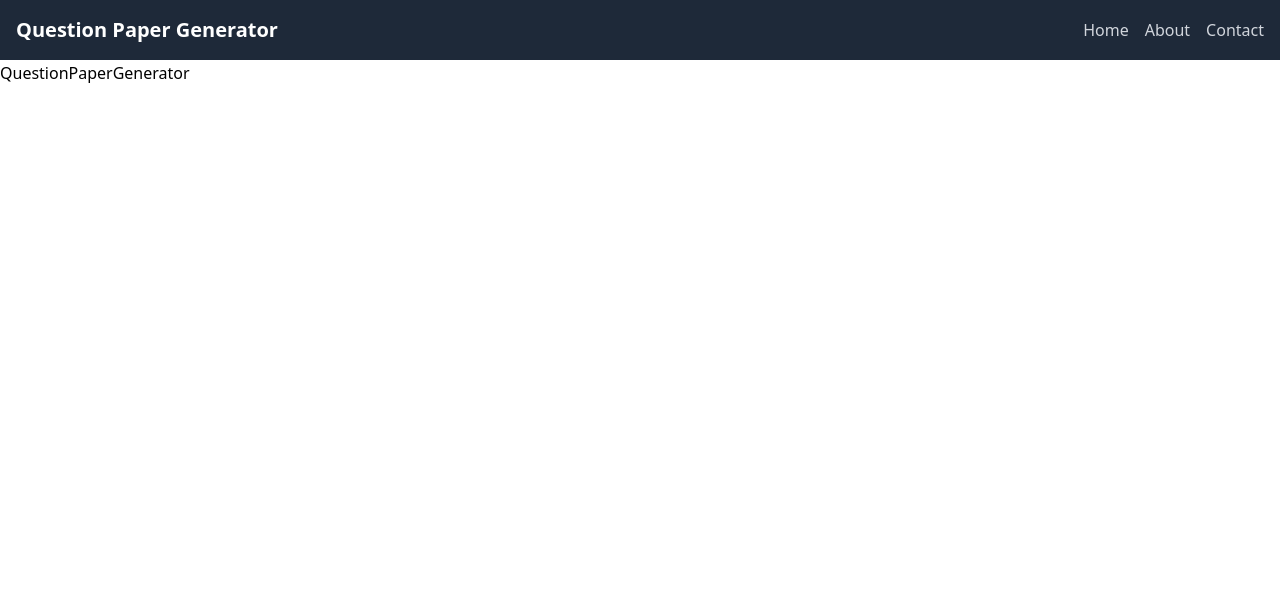
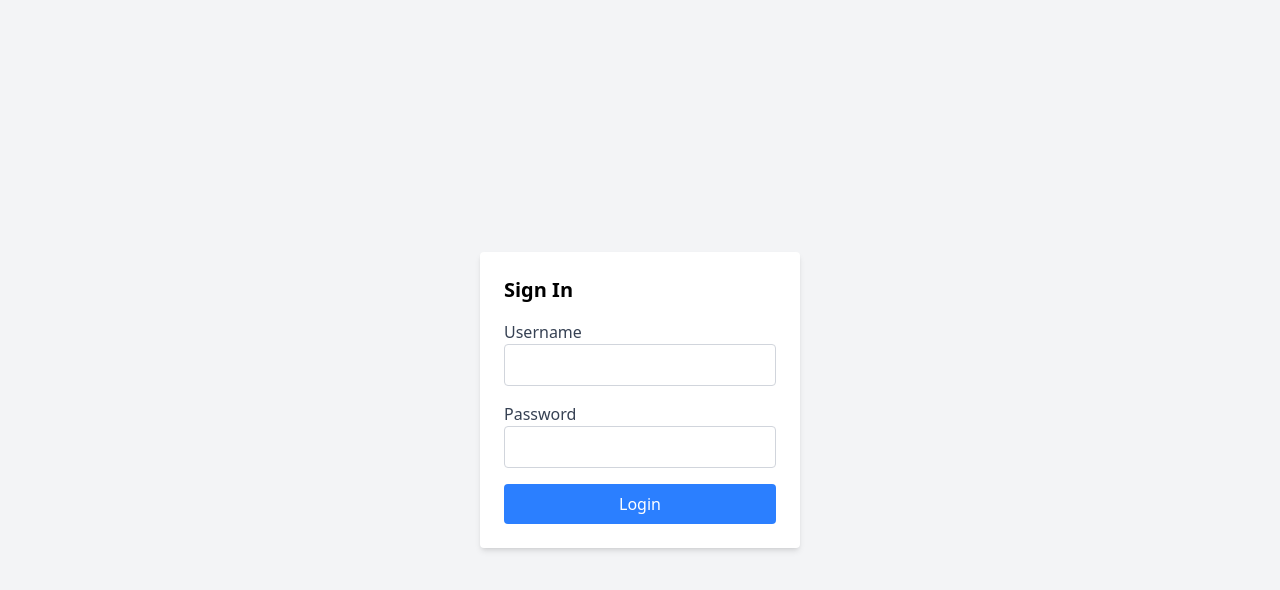
Before and after one commit to jaisanth123/Question_Paper_Generator, a React (Vite) app in the folder frontend/: page / in a window 1280 px wide. Shown: the top 590 px of the page. Built offline with nearby package versions, Linux system fonts and the light colour scheme.

Commit message:
lgoin and tabwitch done

```diff
--- a/frontend/src/App.jsx
+++ b/frontend/src/App.jsx
@@ -1,17 +1,41 @@
 // frontend/src/App.jsx
-import { useState } from "react";
+import { useEffect, useState } from "react";
 import NavBar from "./components/NavBar";
 import QuestionPaperGenerator from "./components/QuestionPaperGenerator";
-import UserActivityTracker from "./components/UserActivityTracker";
+import UserActivityTracker from "./components/utils/UserActivityTracker";
+import SignIn from "./components/auth/SignIn";
 
 function App() {
-  const [count, setCount] = useState(0);
+  const [isAuthenticated, setIsAuthenticated] = useState(false);
+
+  const handleLogin = () => {
+    setIsAuthenticated(true);
+  };
+
+  useEffect(() => {
+    const token = sessionStorage.getItem("jwtToken");
+    if (token) {
+      const decodedToken = JSON.parse(atob(token));
+      // Check if the token is expired
+      if (decodedToken.exp < Date.now()) {
+        sessionStorage.removeItem("jwtToken"); // Remove expired token
+      } else {
+        setIsAuthenticated(true); // Token is valid
+      }
+    }
+  }, []);
 
   return (
     <div className="w-full min-h-screen">
-      <NavBar />
-      <UserActivityTracker /> {/* Add the UserActivityTracker component here */}
-      <QuestionPaperGenerator />
+      {isAuthenticated ? (
+        <>
+          <NavBar />
+          <UserActivityTracker />
+          <QuestionPaperGenerator />
+        </>
+      ) : (
+        <SignIn onLogin={handleLogin} />
+      )}
     </div>
   );
 }
--- a/frontend/src/components/QuestionPaperGenerator.jsx
+++ b/frontend/src/components/QuestionPaperGenerator.jsx
@@ -1,7 +1,13 @@
 import React from "react";
 
 const QuestionPaperGenerator = () => {
-  return <div>QuestionPaperGenerator</div>;
+  return (
+    <div className="bg-white p-4 rounded shadow-md w-full max-w-md">
+      <h2 className="text-xl font-bold">Question Paper Generator</h2>
+      {/* Add your question paper generation logic here */}
+      <p>This is where the question paper generation will take place.</p>
+    </div>
+  );
 };
 
 export default QuestionPaperGenerator;
--- a/frontend/src/components/UserActivityTracker.jsx
+++ /dev/null
@@ -1,40 +0,0 @@
-// frontend/src/components/UserActivityTracker.jsx
-import React, { useEffect, useRef } from "react";
-
-const UserActivityTracker = () => {
-  const ref = useRef();
-
-  useEffect(() => {
-    const observer = new IntersectionObserver(
-      ([entry]) => {
-        if (entry.isIntersecting) {
-          console.log("User  is a  back in the viewport");
-        } else {
-          console.log("User is out of the viewport");
-        }
-      },
-      {
-        threshold: 0.1, // Trigger when 10% of the element is visible
-      }
-    );
-
-    if (ref.current) {
-      observer.observe(ref.current);
-    }
-
-    // Cleanup observer on component unmount
-    return () => {
-      if (ref.current) {
-        observer.unobserve(ref.current);
-      }
-    };
-  }, []);
-
-  return (
-    <div ref={ref} style={{ height: "1px" }}>
-      {/* Invisible element to track visibility */}
-    </div>
-  );
-};
-
-export default UserActivityTracker;
--- /dev/null
+++ b/frontend/src/components/auth/SignIn.jsx
@@ -0,0 +1,63 @@
+// frontend/src/components/SignIn.jsx
+import React, { useState } from "react";
+
+const SignIn = ({ onLogin }) => {
+  const [username, setUsername] = useState("");
+  const [password, setPassword] = useState("");
+  const [error, setError] = useState("");
+
+  const handleSubmit = (e) => {
+    e.preventDefault();
+    // Hardcoded credentials
+    if (username === "jai" && password === "1234") {
+      // Create a simple JWT token (for demonstration purposes)
+      const token = btoa(
+        JSON.stringify({ username, exp: Date.now() + 3600000 })
+      ); // Expires in 1 hour
+      sessionStorage.setItem("jwtToken", token); // Store token in session storage
+      onLogin(); // Call the onLogin function passed as a prop
+    } else {
+      setError("Invalid username or password");
+    }
+  };
+
+  return (
+    <div className="flex items-center justify-center min-h-screen bg-gray-100">
+      <form
+        onSubmit={handleSubmit}
+        className="bg-white p-6 rounded shadow-md w-80"
+      >
+        <h2 className="text-xl font-bold mb-4">Sign In</h2>
+        {error && <p className="text-red-500">{error}</p>}
+        <div className="mb-4">
+          <label className="block text-gray-700">Username</label>
+          <input
+            type="text"
+            value={username}
+            onChange={(e) => setUsername(e.target.value)}
+            className="border border-gray-300 p-2 w-full rounded"
+            required
+          />
+        </div>
+        <div className="mb-4">
+          <label className="block text-gray-700">Password</label>
+          <input
+            type="password"
+            value={password}
+            onChange={(e) => setPassword(e.target.value)}
+            className="border border-gray-300 p-2 w-full rounded"
+            required
+          />
+        </div>
+        <button
+          type="submit"
+          className="bg-blue-500 text-white p-2 rounded w-full"
+        >
+          Login
+        </button>
+      </form>
+    </div>
+  );
+};
+
+export default SignIn;
--- /dev/null
+++ b/frontend/src/components/utils/PopupNotification.jsx
@@ -0,0 +1,20 @@
+// frontend/src/components/PopupNotification.jsx
+import React from "react";
+
+const PopupNotification = ({ message, onClose }) => {
+  return (
+    <div className="fixed inset-0 flex items-center justify-center bg-black bg-opacity-50">
+      <div className="bg-white p-4 rounded shadow-lg">
+        <h2 className="text-lg font-bold">{message}</h2>
+        <button
+          onClick={onClose}
+          className="mt-4 bg-blue-500 text-white p-2 rounded"
+        >
+          Close
+        </button>
+      </div>
+    </div>
+  );
+};
+
+export default PopupNotification;
--- /dev/null
+++ b/frontend/src/components/utils/UserActivityTracker.jsx
@@ -0,0 +1,78 @@
+// frontend/src/components/UserActivityTracker.jsx
+import React, { useEffect, useRef, useState } from "react";
+import PopupNotification from "./PopupNotification";
+
+const UserActivityTracker = () => {
+  const ref = useRef();
+  const [isTabActive, setIsTabActive] = useState(true);
+  const [showPopup, setShowPopup] = useState(false);
+
+  useEffect(() => {
+    const handleVisibilityChange = () => {
+      if (document.hidden) {
+        console.log("User switched to another tab or minimized the window");
+        //alert("Switching tabs is not allowed during this session!");
+        setIsTabActive(false); // Disable functionality
+        handleSubmit(); // Trigger submit action
+      } else {
+        console.log("User is back in the viewport");
+        setIsTabActive(true); // Enable functionality
+      }
+    };
+
+    const observer = new IntersectionObserver(
+      ([entry]) => {
+        if (entry.isIntersecting) {
+          console.log("User is back in the viewport");
+        } else {
+          console.log("User is out of the viewport");
+        }
+      },
+      {
+        threshold: 0.1, // Trigger when 10% of the element is visible
+      }
+    );
+
+    // Observe the ref element
+    if (ref.current) {
+      observer.observe(ref.current);
+    }
+
+    // Bind visibility change event
+    document.addEventListener("visibilitychange", handleVisibilityChange);
+
+    // Cleanup on component unmount
+    return () => {
+      if (ref.current) {
+        observer.unobserve(ref.current);
+      }
+      document.removeEventListener("visibilitychange", handleVisibilityChange);
+    };
+  }, []);
+
+  const handleSubmit = () => {
+    console.log("Test submitted");
+    setShowPopup(true); // Show the popup notification
+  };
+
+  const closePopup = () => {
+    setShowPopup(false); // Close the popup
+  };
+
+  return (
+    <div ref={ref} style={{ height: "1px" }}>
+      {/* Invisible element to track visibility */}
+      {showPopup && (
+        <PopupNotification message="Test submitted!" onClose={closePopup} />
+      )}
+      {/* <button
+        disabled={!isTabActive}
+        className="bg-blue-500 text-white p-2 rounded"
+      >
+        Submit
+      </button> */}
+    </div>
+  );
+};
+
+export default UserActivityTracker;
```
Also changed, not shown: frontend/src/components/.jsx (deleted).
